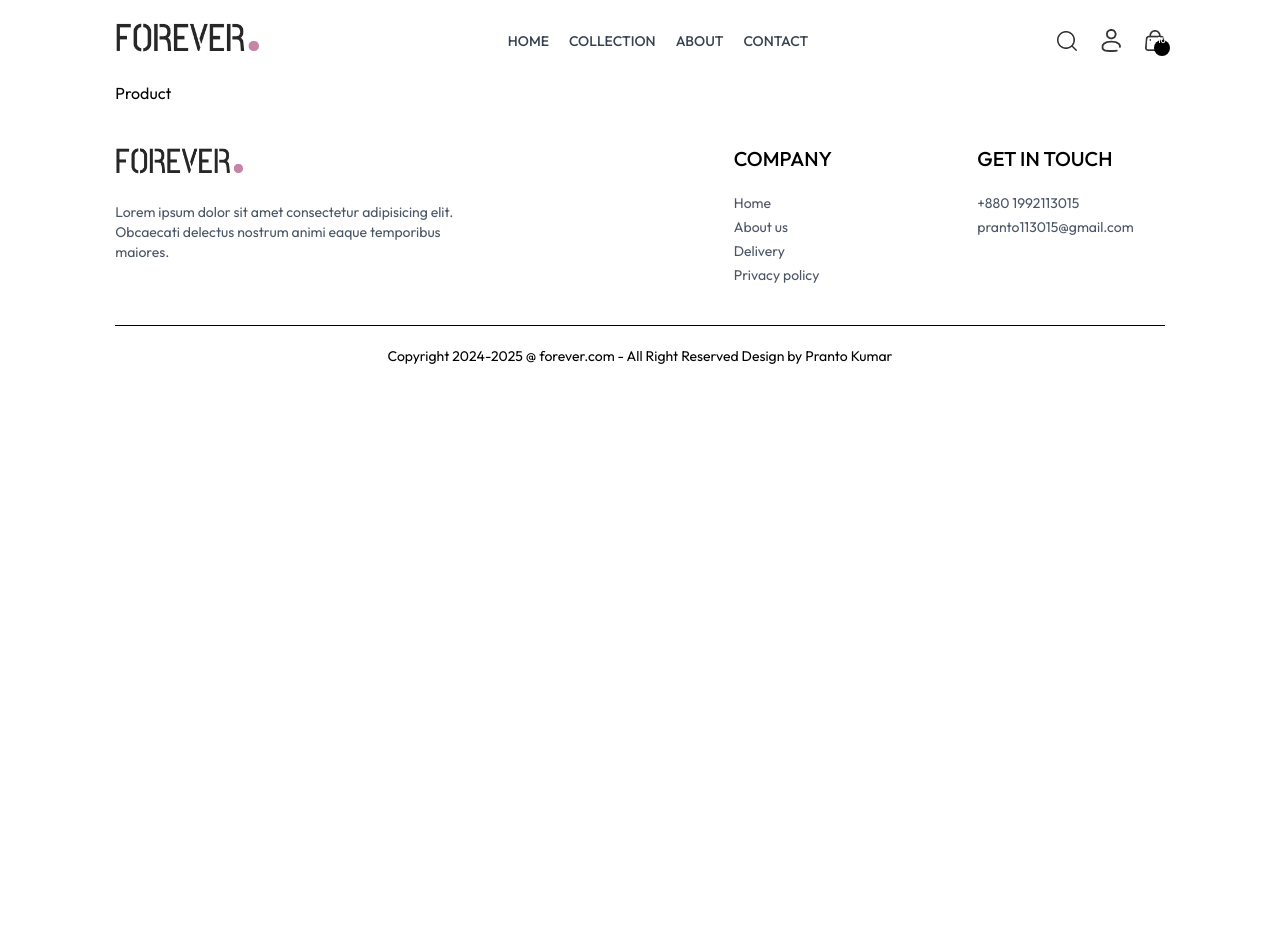
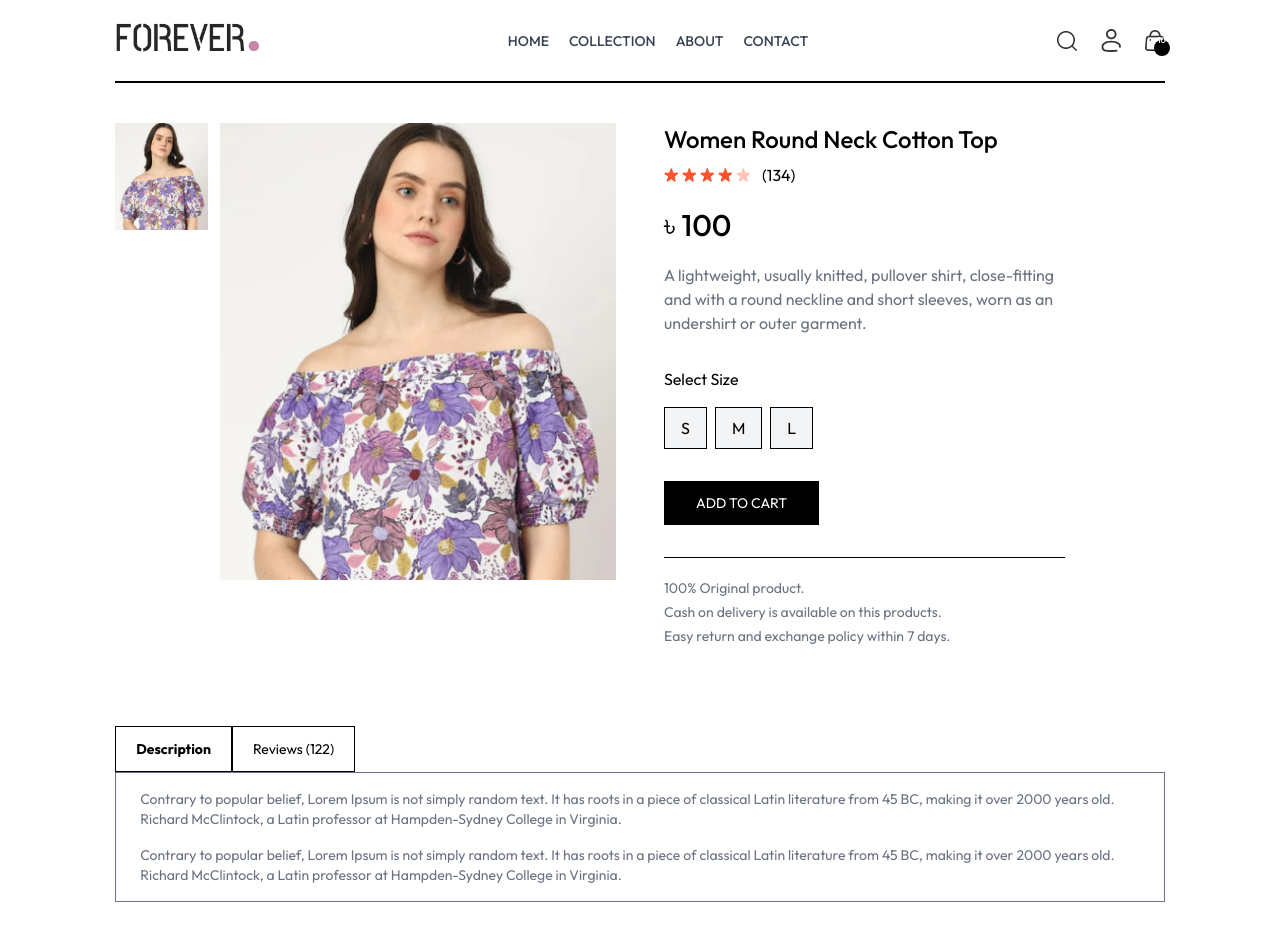
Before and after one commit to ahmadfaraznazar/forever-ecommerce-app, a React app: page /product/aaaaa in a window 1280 px wide. Shown: the top 943 px of the page. Before the commit the page ends 800 px from the top, so only its background shows below. Built offline with nearby package versions, Linux system fonts and the light colour scheme; the HTML template or start-up script is replaced by a standard one.

Commit message:
implement product section

```diff
--- a/src/pages/Product.jsx
+++ b/src/pages/Product.jsx
@@ -1,7 +1,129 @@
-import React from 'react';
+import { useContext, useEffect, useState } from 'react';
+import { useParams } from 'react-router-dom';
+import { ShopContext } from '../context/ShopContext';
+import { assets } from './../assets/assets';
+// import RelatedProducts from './../components/RelatedProducts';
 
 const Product = () => {
-  return <div>Product</div>;
+  const { productId } = useParams();
+
+  const { products, currency, addToCart } = useContext(ShopContext);
+  const [productData, setProductData] = useState(false);
+  const [image, setImage] = useState('');
+  const [size, setSize] = useState('');
+
+  useEffect(() => {
+    const fetchProductData = async () => {
+      products.map((item) => {
+        if (item._id == productId) {
+          setProductData(item);
+          setImage(item.image[0]);
+          return null;
+        }
+      });
+    };
+    fetchProductData();
+  }, [productId, products]);
+  return productData ? (
+    <div className="border-t-2 pt-10 transition-opacity ease-in duration-500 opacity-100">
+      <div className="flex gap-12 sm:gap-12 flex-col sm:flex-row">
+        {/*---------- product images ----------*/}
+        <div className="flex-1 flex flex-col-reverse gap-3 sm:flex-row">
+          <div className="flex sm:flex-col overflow-x-auto sm:overflow-y-scroll justify-between sm:justify-normal sm:w-[18.7%] w-full">
+            {productData.image.map((item, index) => (
+              <img
+                onClick={() => setImage(item)}
+                src={item}
+                key={index}
+                className="w-[24%] sm:w-full sm:mb-3 flex-shrink-0 cursor-pointer"
+                alt="product_image"
+              />
+            ))}
+          </div>
+
+          <div className="w-4 sm:w-[80%]">
+            <img src={image} className="w-full h-auto" alt="product_img" />
+          </div>
+        </div>
+
+        {/*---------- product info ----------*/}
+        <div className="flex-1">
+          <h1 className="font-medium text-2xl">{productData.name}</h1>
+
+          <div className="flex items-center gap-1 mt-2">
+            <img src={assets.star_icon} alt="" className="w-3.5" />
+            <img src={assets.star_icon} alt="" className="w-3.5" />
+            <img src={assets.star_icon} alt="" className="w-3.5" />
+            <img src={assets.star_icon} alt="" className="w-3.5" />
+            <img src={assets.star_dull_icon} alt="" className="w-3.5" />
+            <p className="pl-2">(134)</p>
+          </div>
+
+          <p className="mt-5 text-3xl font-medium">
+            {currency}
+            {productData.price}
+          </p>
+          <p className="mt-5 text-gray-500 md:w-4/5">{productData.description}</p>
+          <div className="flex flex-col gap-4 my-8">
+            <p>Select Size</p>
+            <div className="flex gap-2">
+              {productData.sizes.map((item, index) => (
+                <button
+                  onClick={() => setSize(item)}
+                  className={`border py-2 px-4 bg-gray-100 ${item === size ? 'border-orange-500' : ''}`}
+                  key={index}
+                >
+                  {item}
+                </button>
+              ))}
+            </div>
+          </div>
+
+          <button
+            onClick={() => addToCart(productData._id, size)}
+            className="bg-black text-white px-8 py-3 text-sm active:bg-gray-700"
+          >
+            ADD TO CART
+          </button>
+
+          <hr className="mt-8 sm:w-4/5" />
+
+          <div className="text-sm text-gray-500 mt-5 flex flex-col gap-1">
+            <p>100% Original product.</p>
+            <p>Cash on delivery is available on this products.</p>
+            <p>Easy return and exchange policy within 7 days.</p>
+          </div>
+        </div>
+      </div>
+
+      {/*---------- Description & Review Section ----------*/}
+      <div className="mt-20">
+        <div className="flex">
+          <b className="border px-5 py-3 text-sm">Description</b>
+          <p className="border px-5 py-3 text-sm">Reviews (122)</p>
+        </div>
+
+        <div className="flex flex-col gap-4 border px-6 py-4 text-sm text-gray-500">
+          <p>
+            Contrary to popular belief, Lorem Ipsum is not simply random text. It has roots in a piece of classical
+            Latin literature from 45 BC, making it over 2000 years old. Richard McClintock, a Latin professor at
+            Hampden-Sydney College in Virginia.
+          </p>
+          <p>
+            Contrary to popular belief, Lorem Ipsum is not simply random text. It has roots in a piece of classical
+            Latin literature from 45 BC, making it over 2000 years old. Richard McClintock, a Latin professor at
+            Hampden-Sydney College in Virginia.
+          </p>
+        </div>
+      </div>
+
+      {/* ---------- Display related products ---------- */}
+
+      {/* <RelatedProducts category={productData.category} subCategory={productData.subCategory} /> */}
+    </div>
+  ) : (
+    <div className="opacity-0"></div>
+  );
 };
 
 export default Product;
```
